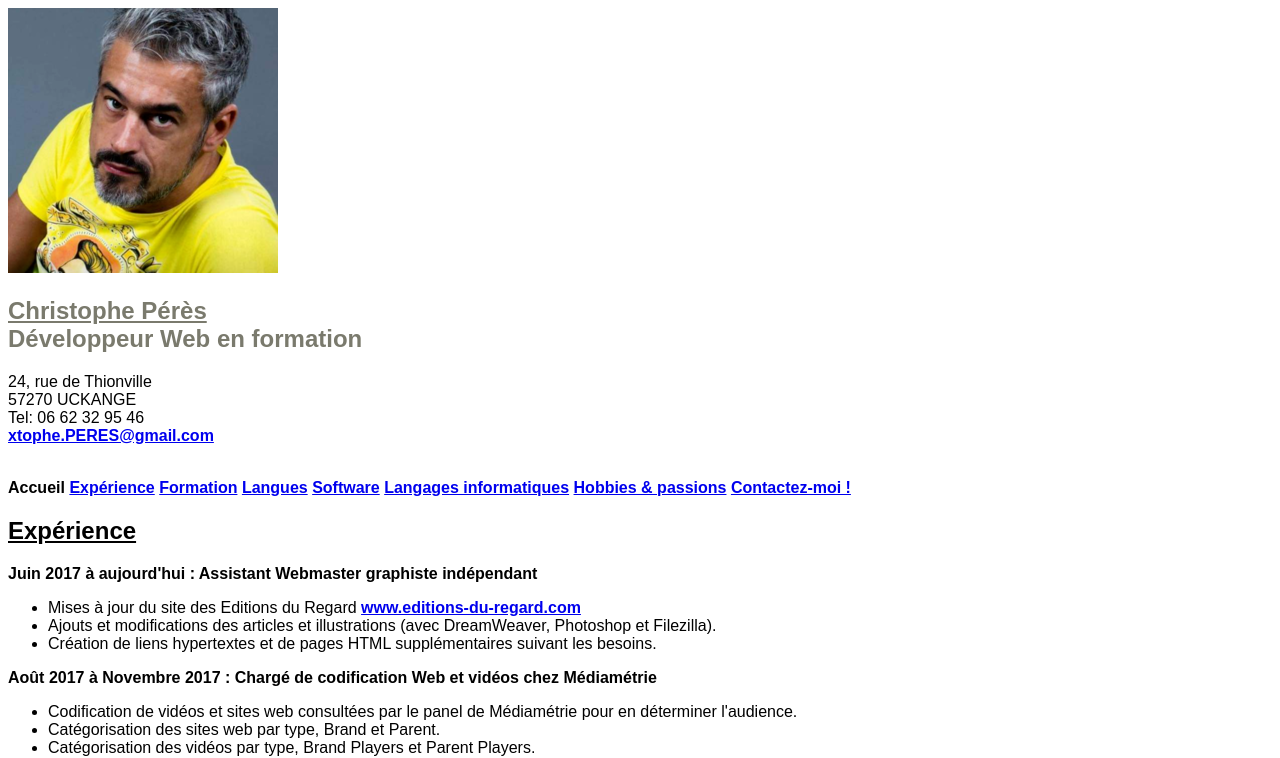
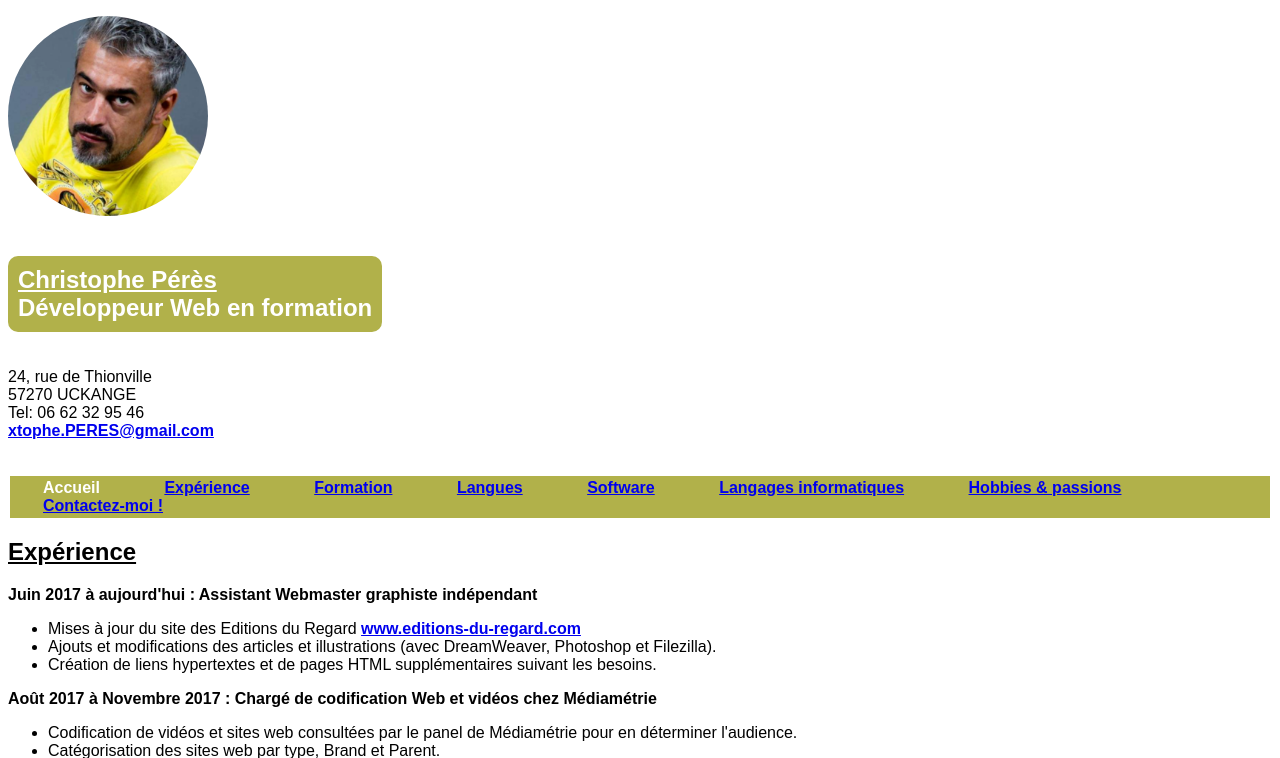
Before and after one commit to TOF075/HTMLCSS, a PHP site: page / in a window 1280 px wide. Shown: the top 758 px of the page. Run offline with PHP 8.4, Linux system fonts and the light colour scheme.

Commit message:
CV update

```diff
--- a/CV/index.html
+++ b/CV/index.html
@@ -10,7 +10,9 @@
     </head>
     <body>
         <header>
-            <img src="img/photoCV.png" alt="Christophe PERES">
+            <p>
+            <img src="img/photoCV.png" width="200" height="200" alt="Christophe PERES" class="photo"/>
+            </p>
             <aside>
                 <h1><u>Christophe Pérès</u><br>Développeur Web en formation</h1>
                 <p>
@@ -20,16 +22,16 @@
             </aside>
         </header>
         <br>
-        <nav>
-            <b><a id="Accueil">Accueil</a>
-            <a href="#Experience">Expérience</a>
-            <a href="#Formation">Formation</a>
-            <a href="#Langues">Langues</a>
-            <a href="#Software">Software</a>
-            <a href="#Langages">Langages informatiques</a>
-            <a href="#Hobbies">Hobbies & passions</a>
-            <a href="#Formulaire">Contactez-moi !</a></b>
-        </nav>
+        <ul id="nav">
+            <b><li><a id="Accueil">Accueil</a></li>
+            <li><a href="#Experience">Expérience</a></li>
+            <li><a href="#Formation">Formation</a></li>
+            <li><a href="#Langues">Langues</a></li>
+            <li><a href="#Software">Software</a></li>
+            <li><a href="#Langages">Langages informatiques</a></li>
+            <li><a href="#Hobbies">Hobbies & passions</a></li>
+            <li><a href="#Formulaire">Contactez-moi !</a></li></b>
+        </ul>
         <section>
             <h2 id="Experience"><u>Expérience</u></h2>
             <b>Juin 2017 à aujourd'hui : Assistant Webmaster graphiste indépendant</b>
--- a/CV/style.css
+++ b/CV/style.css
@@ -1,8 +1,38 @@
 h1 {
-    color: rgb(122, 122, 109);
+    color: rgb(255, 255, 255);
     font-family:"arial", times, serif;
+    background:  rgb(177, 177, 74);
+    display: inline-block;
+    padding: 10px;
+    border-radius: 10px;
+    text-decoration: none;
   }
 
 body {
     font-family:"arial", times, serif;
    }
+
+.photo {
+  border-radius: 150px;
+}
+
+#nav {
+  padding: 0; margin: 0;
+  color: white;
+  background:  rgb(177, 177, 74);
+}
+#nav li {
+	display: inline;
+  list-style: none;
+
+}
+#nav {
+  padding:3px;
+  margin:2px;
+  text-decoration: none;
+}
+
+#nav a {
+	display:inline-block;
+	margin: 0 30px;
+}
```
